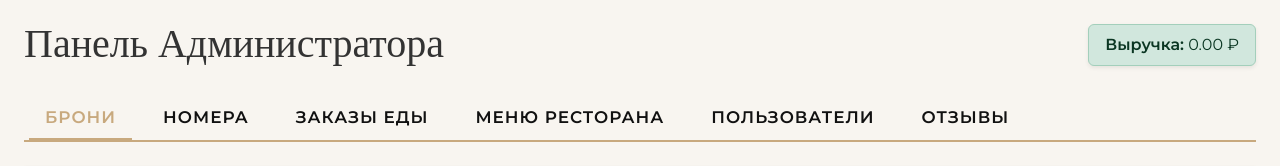
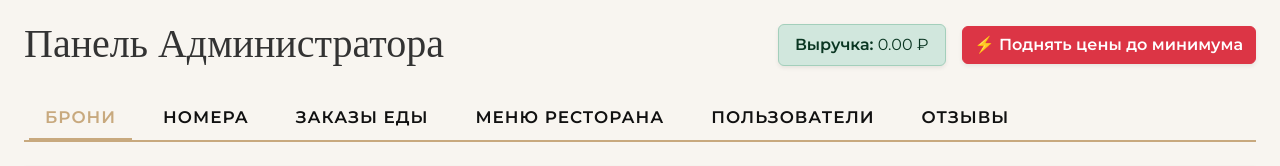
Before and after one commit to L0qt/hotels, a Flask app: page /admin in a window 1280 px wide. Shown: the part 83-249 px from the top of the page. Run offline with Flask 3, Linux system fonts and the light colour scheme; a user stored in the database is signed in; data comes from the database, SQL or seed files in the repository; data that the repository does not hold is empty.

Commit message:
Update admin_dashboard.html

```diff
--- a/templates/admin_dashboard.html
+++ b/templates/admin_dashboard.html
@@ -3,8 +3,14 @@
 <div class="container-fluid my-4 px-4">
     <div class="d-flex justify-content-between align-items-center mb-4">
         <h1 class="display-6">Панель Администратора</h1>
-        <div class="alert alert-success mb-0 py-2 px-3 shadow-sm">
-            <strong>Выручка:</strong> {{ "%.2f"|format(revenue) }} ₽
+        <div class="d-flex align-items-center gap-3">
+            <div class="alert alert-success mb-0 py-2 px-3 shadow-sm">
+                <strong>Выручка:</strong> {{ "%.2f"|format(revenue) }} ₽
+            </div>
+            <!-- НОВАЯ КНОПКА МАССОВОГО ПОДНЯТИЯ ЦЕН -->
+            <a href="{{ url_for('admin_apply_min_prices') }}" class="btn btn-danger fw-bold shadow-sm" onclick="return confirm('Все цены ниже минимальных (1000₽ для номеров и 200₽ для блюд) будут принудительно повышены. Продолжить?')">
+                ⚡ Поднять цены до минимума
+            </a>
         </div>
     </div>
 
@@ -123,7 +129,6 @@
             <div class="d-flex justify-content-between align-items-center mb-3">
                 <h4>Меню ресторана</h4>
                 <div>
-                    <!-- НОВАЯ КНОПКА МАССОВОГО ИЗМЕНЕНИЯ ДЛЯ МЕНЮ -->
                     <a href="{{ url_for('admin_batch_edit_menu') }}" class="btn btn-warning fw-bold shadow-sm">⚡ Массовое изменение</a>
                     <a href="{{ url_for('admin_add_menu') }}" class="btn btn-success shadow-sm ms-2">+ Добавить блюдо</a>
                 </div>
```
